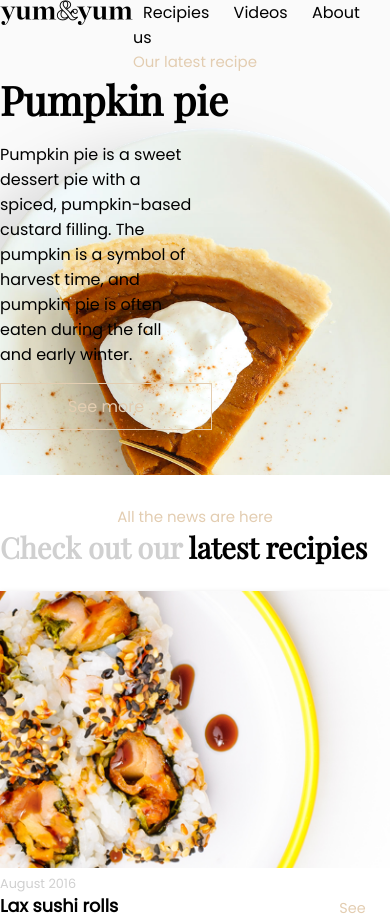
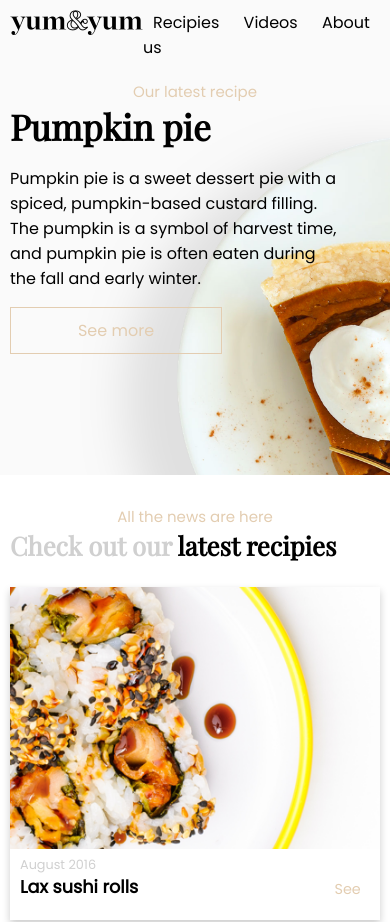
Before and after one commit to fridjon88/VefforritunVerkefni2, a plain HTML site: page index.html in a window 390 px wide. Shown: the top 922 px of the page. Drawn offline with nearby package versions, Linux system fonts and the light colour scheme.

Commit message:
header fixed

```diff
--- a/css/stylesheet.css
+++ b/css/stylesheet.css
@@ -16,6 +16,7 @@ a {
 .container {
   max-width: 1000px;
   margin: 0 auto;
+  padding: 10px;
 
 }
 
@@ -116,6 +117,7 @@ ul, li {
   box-shadow: 0 4px 8px 0 rgba(0, 0, 0, 0.2);
   width: 30%;
   padding-bottom: 20px;
+
 }
 
 .recipie-item>img {
@@ -131,9 +133,11 @@ ul, li {
   display: flex;
   align-items: flex-end;
 
+
 }
 .text-item {
   width: 87%;
+  padding-left: 10px;
 }
 .text-box>.text-item.link  {
   width: 13%;
@@ -306,6 +310,9 @@ textarea:focus, input:focus {
   .medium-100.subtext {
     width: 100%;
   }
+  /*.flex-container{
+    justify-content: space-around;;
+  }*/
   .box-book, .box-footer {
     flex-wrap: wrap;
     align-content: center;
@@ -315,9 +322,6 @@ textarea:focus, input:focus {
     margin: auto;
     align-items: center;
     text-align: center;
-  }
-  .contact {
-    text-align: left;
   }
   .book-item.n2 {
     padding-left: 25px;
@@ -332,6 +336,10 @@ textarea:focus, input:focus {
     display: block;
     text-align: center;
   }
+  .contact, .contact > h3, .contact > form >h3{
+    text-align: left;
+  }
+
 
 }
 /*lítil stærð*/
@@ -353,6 +361,11 @@ textarea:focus, input:focus {
 .small-100>a>.button{
   margin-bottom: 10px;
 }
+.bg-img {
+
+
+  background-position: right -210px bottom -20px;
+}
 .box-book, .box-footer {
   flex-wrap: wrap;
   align-content: center;
@@ -362,9 +375,7 @@ textarea:focus, input:focus {
   align-items: center;
   text-align: center;
 }
-.contact {
-  text-align: left;
-}
+
 .book-item.n2 {
   padding-left: 25px;
 }
@@ -373,12 +384,19 @@ textarea:focus, input:focus {
   width: 120px;
 }
 h1 {
-  font-size: 2.5em;
+  font-size: 2.2em;
 }
 h2 {
-  font-size: 1.8em;
+  font-size: 1.6em;
 }
 h3 {
   display: block;
   text-align: center;
 }
+.contact, .contact > h3, .contact > form >h3{
+  text-align: left;
+}
+.box-featured>.text-header > .text {
+  width: 90%;
+
+}
```
Also changed, not shown: index.html (+1 -1 lines).
